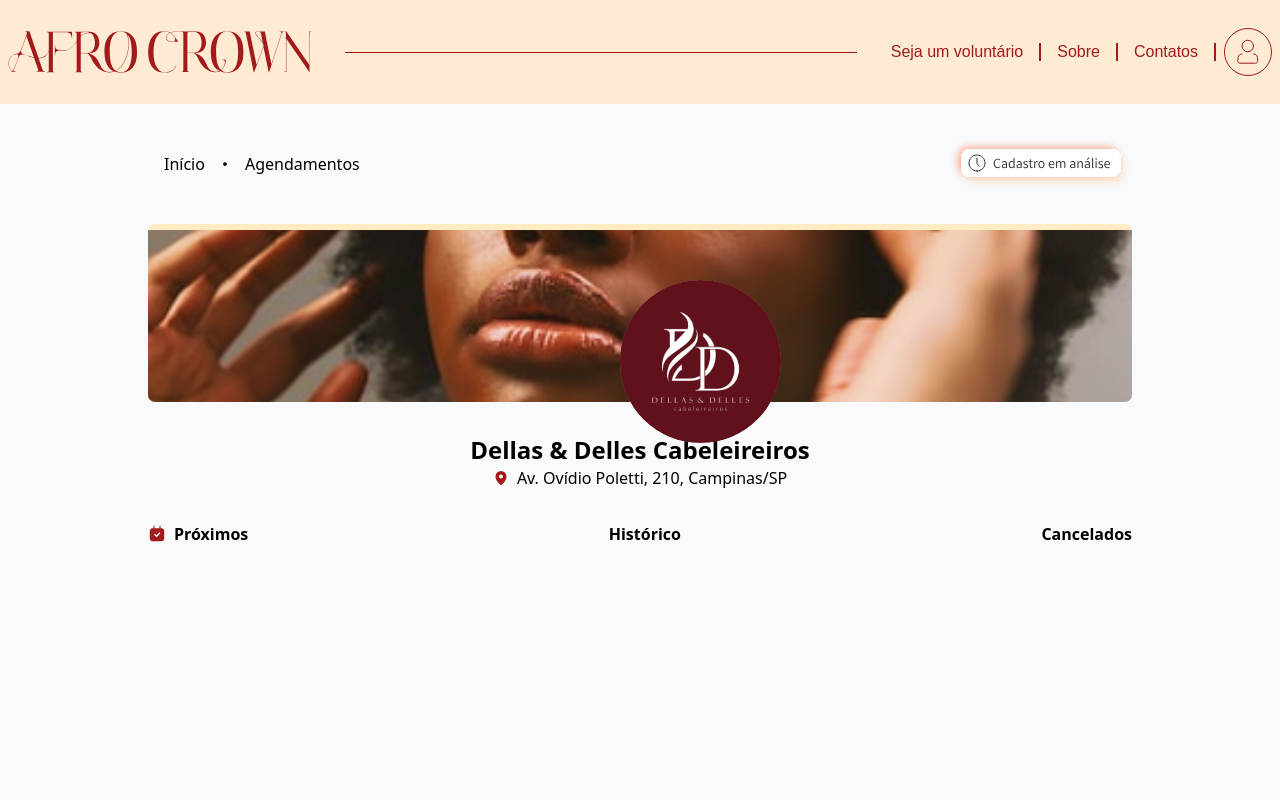
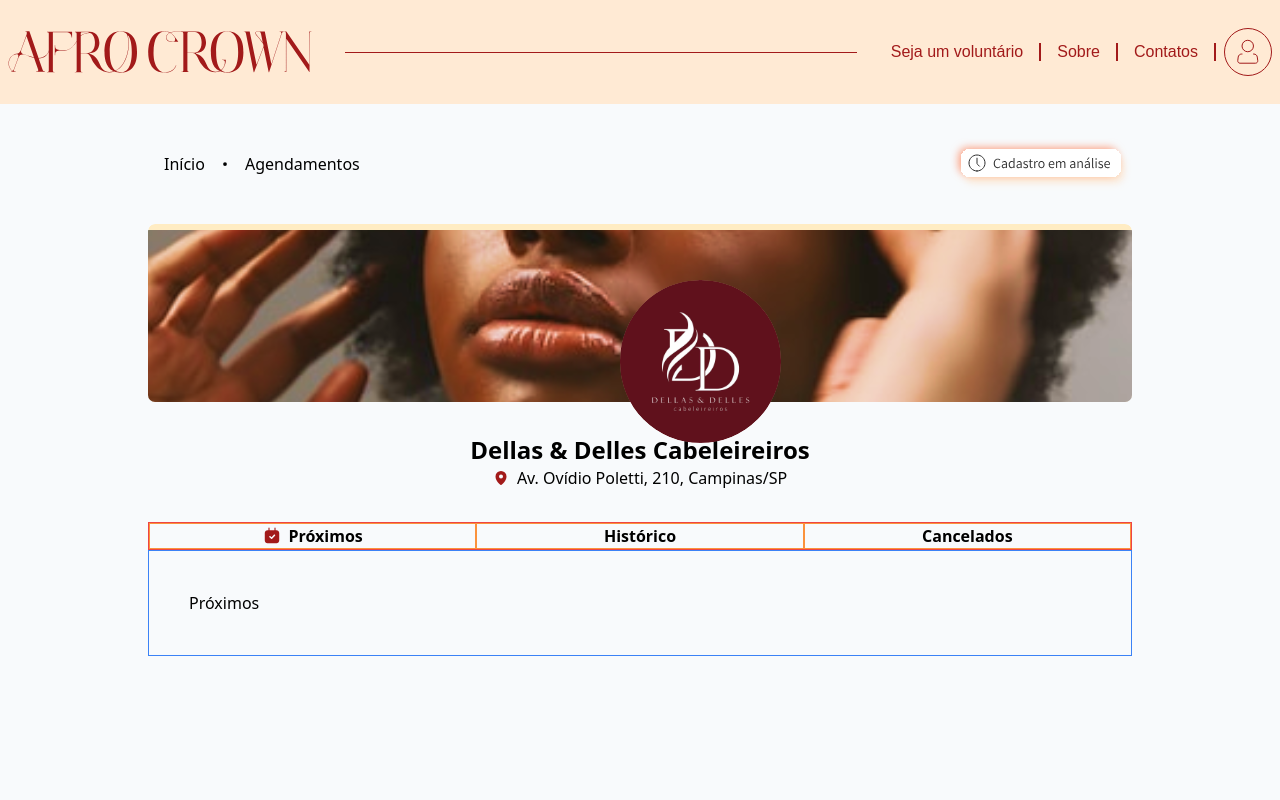
Before and after one commit to Afro-Crown/acw-admin-web, a Next.js app: page /home in a window 1280 px wide. Shown: the top 800 px of the page. Built offline with nearby package versions, Linux system fonts and the light colour scheme; a web font is replaced by a local one.

Commit message:
feat: desenvolvimento da navegação principal da tela home

```diff
--- /dev/null
+++ b/src/app/home/components/CanceledList.tsx
@@ -0,0 +1,9 @@
+const CanceledList = () => {
+  return (
+    <div className="text-black">
+      <span>Cancelados</span>
+    </div>
+   );
+}
+
+export default CanceledList;
--- /dev/null
+++ b/src/app/home/components/HistoryList.tsx
@@ -0,0 +1,9 @@
+const HistoryList = () => {
+  return (
+    <div className="text-black">
+      <span>Histórico</span>
+    </div>
+   );
+}
+
+export default HistoryList;
--- /dev/null
+++ b/src/app/home/components/NextList.tsx
@@ -0,0 +1,9 @@
+const NextList = () => {
+  return (
+    <div className="text-black">
+      <span>Próximos</span>
+    </div>
+   );
+}
+
+export default NextList;
--- a/src/app/home/page.tsx
+++ b/src/app/home/page.tsx
@@ -7,9 +7,14 @@ import profileBg from "../../../public/profile-bg.svg";
 import scheduleIcon from "../../../public/schedule-icon.svg";
 import userImage from "../../../public/user-profile.svg";
 import Image from "next/image";
+import NextList from "./components/NextList";
+import HistoryList from "./components/HistoryList";
+import CanceledList from "./components/CanceledList";
+import { useState } from "react";
 
 
 const HomeScreen = () => {
+  const [tab, setTab] = useState<'NEXT' | 'HISTORY' | 'CANCELED'>('NEXT')
   return (
       <main className="h-screen w-full bg-white">
         <Header />
@@ -36,18 +41,32 @@ const HomeScreen = () => {
                 </div>
               </main>
               <div className="w-full">
-                <nav className="text-black font-semibold flex justify-between mt-8">
-                  <div className="flex flex-row gap-2">
+                <nav className="text-black font-semibold flex justify-between mt-8 border border-red-500">
+                  <div onClick={() => setTab('NEXT')} className="flex flex-1 flex-row gap-2 border border-orange-400 justify-center">
                     <Image alt="Schedule icon" src={scheduleIcon}/>
                     <span>Próximos</span>
                   </div>
-                  <div className="flex flex-row">
+                  <div onClick={() => setTab('HISTORY')} className="flex flex-1 flex-row gap-2 border border-orange-400 justify-center">
                     <span>Histórico</span>
                   </div>
-                  <div className="flex flex-row">
+                  <div onClick={() => setTab('CANCELED')} className="flex flex-1 flex-row gap-2 border border-orange-400 justify-center">
                     <span>Cancelados</span>
                   </div>
                 </nav>
+                <div className="border border-blue-500 p-10">
+                  {
+                    tab == 'NEXT' &&
+                    <NextList />
+                  }
+                  {
+                    tab == 'HISTORY' &&
+                    <HistoryList />
+                  }
+                  {
+                    tab == 'CANCELED' &&
+                    <CanceledList />
+                  }
+                </div>
               </div>
             </div>
           </section>
```
